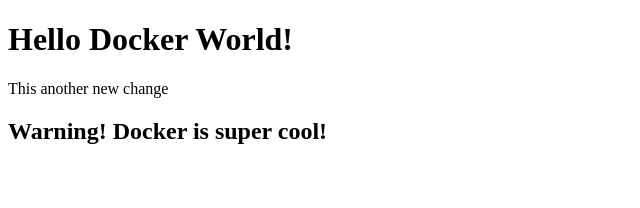
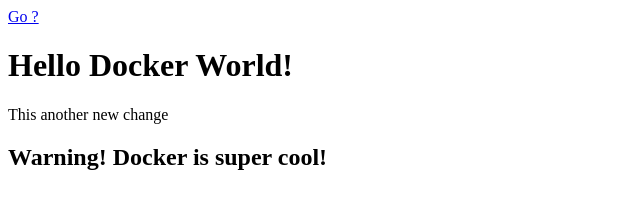
Before and after one commit to VaguelyOnline/docker-example, a plain HTML site: page src/index.html in a window 1280 px wide. Shown: the whole page, without its empty margins (0-640 px from the left). Drawn offline with Linux system fonts and the light colour scheme.

Commit message:
added another link

```diff
--- a/src/index.html
+++ b/src/index.html
@@ -7,6 +7,9 @@
     <title>Hello, World!</title>
 </head>
 <body>
+    <nav>
+        <a href="/somewhere">Go ?</a>
+    </nav>
     <h1>Hello Docker World!</h1>
     <p>This another new change</p>
 
```
